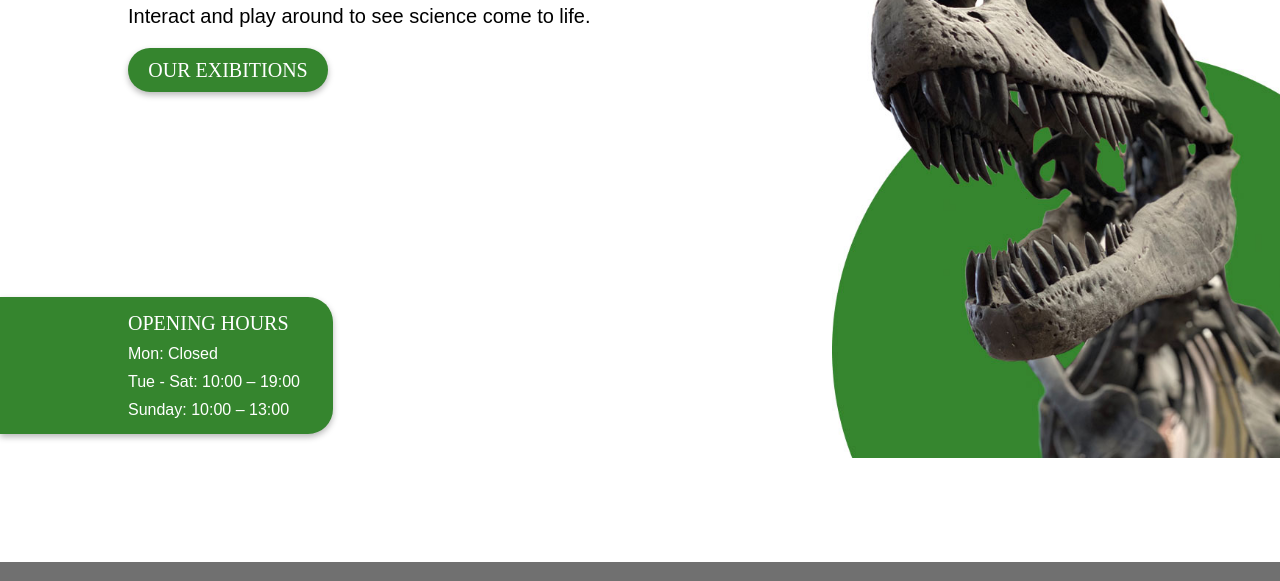
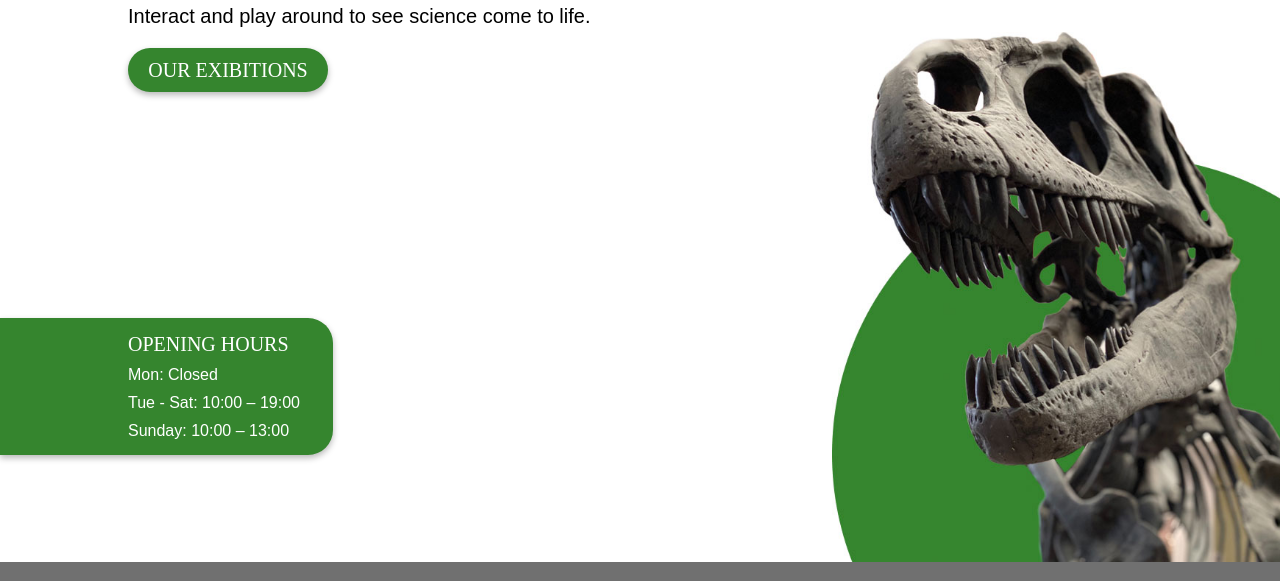
Before and after one commit to AndreaSletta/Community-Science-Museum, a plain HTML site: page index.html in a window 1280 px wide. Shown: the part 238-819 px from the top of the page. Drawn offline with Linux system fonts and the light colour scheme; a web font is replaced by a local one.

Commit message:
Update style.css

```diff
--- a/styles/style.css
+++ b/styles/style.css
@@ -473,13 +473,7 @@ main {
 	padding: 0;
 	width: 100%;
 	z-index: -1;
-	position: relative;
-	width: 100%;
-	height: 100vh;
-	height: calc(var(--vh, 1vh) * 100);
-	display: flex;
-	justify-content: flex-end;
-	align-items: flex-end;
+	position: absolute;
 }
 
 #dinophone {
```
